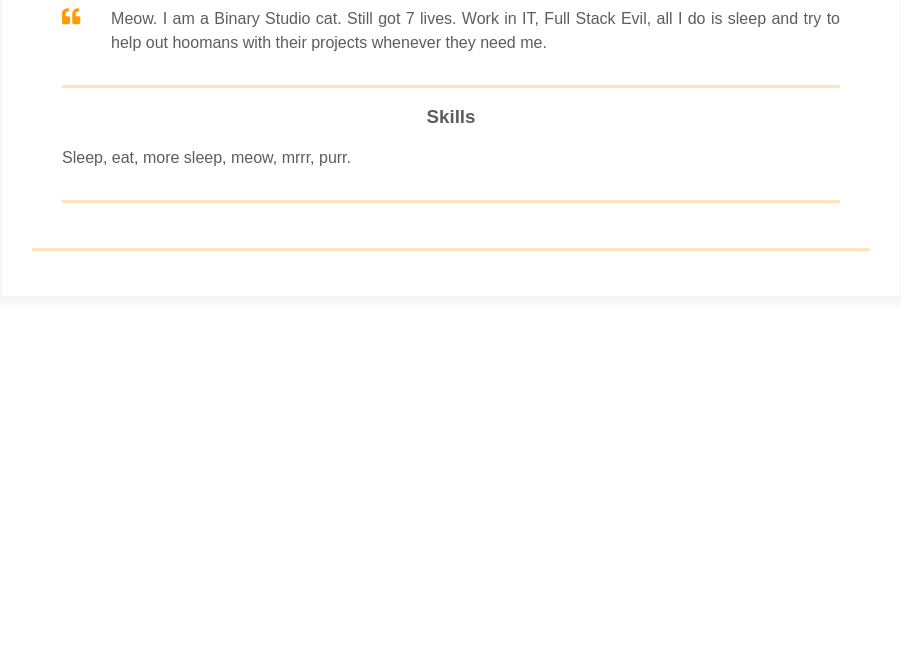
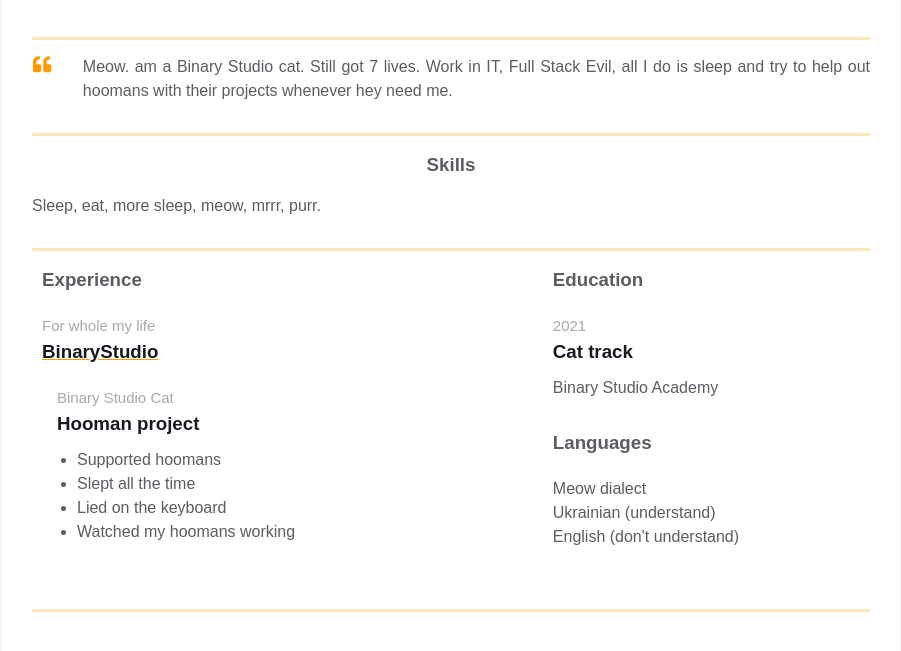
Before and after one commit to AnastasiaKhmelevska/Homepage, a plain HTML site: page index.html in a window 1280 px wide. Shown: the part 373-1024 px from the top of the page, without its empty margins (189-1090 px from the left). Before the commit the page ends 800 px from the top, so only its background shows below. Drawn offline with Linux system fonts and the light colour scheme.

Commit message:
Add experiences and additional info blockes

```diff
--- a/index.html
+++ b/index.html
@@ -46,6 +46,8 @@
                 <span>binary-studio</span>
               </a>
             </div>
+          </div>
+        </div>
 
         <div class="container">
           <div class="resume__block">
@@ -58,9 +60,9 @@
                 </svg>
               </div>
               <p class="intro_text">Meow.
-                    I am a Binary Studio cat. Still got 7 lives. Work in IT, Full Stack Evil,
+                 am a Binary Studio cat. Still got 7 lives. Work in IT, Full Stack Evil,
                  all I do is sleep and try to help out hoomans with their projects whenever
-                    they need me.
+                 hey need me.
               </p>
             </div>
           </div>
@@ -75,6 +77,55 @@
           </div>
         </div>
 
+        <div class="container">
+          <div class="resume__block">
+            <div class="main-info fh">
+
+              <div class="experiences">
+                <h3 class="experiences__header">Experience</h3>
+                  <div class="experiences__company">
+                    <div class="experiences__company-header">
+                      <span class="experiences__company-header-durability">For whole my life</span>
+                      <h3 class="experiences__company-header-name">BinaryStudio</h3>
+                    </div>
+
+                    <div class="experiences__company-project">
+                      <span class="experiences__company-project-role">Binary Studio Cat</span>
+                      <h3 class="experiences__company-project-name">Hooman project</h3>
+                      <ul class="experiences__company-project-responsibilities">
+                        <li>Supported hoomans</li>
+                        <li>Slept all the time</li>
+                        <li>Lied on the keyboard</li>
+                        <li>Watched my hoomans working</li>
+                      </ul>
+                    </div>
+                  </div>
+                </div>
+
+                <div class="additional-info fv">
+                  <div class="additional-info__education">
+                    <h3 class="additional-info__education-header">Education</h3>
+                    <div class="additional-info__education-university">
+                      <span class="additional-info__education-university-durability">2021</span>
+                      <h3 class="additional-info__education-university-speciality">Cat track</h3>
+                      <p class="additional-info__education-university-name">Binary Studio Academy</p>
+                    </div>
+                  </div>
+
+                  <div class="additional-info__languages">
+                    <h3 class="additional-info__languages-header">Languages</h3>
+                    <p class="additional-info__languages-item">
+                      Meow dialect
+                    </p>
+                    <p class="additional-info__languages-item">
+                      Ukrainian (understand)
+                    </p>
+                    <p class="additional-info__languages-item">
+                      English (don't understand)
+                    </p>
+                  </div>
+                </div>
+              </div>
             </div>
           </div>
       </div>
```
Lines whose indentation alone changed are shown as unchanged.
